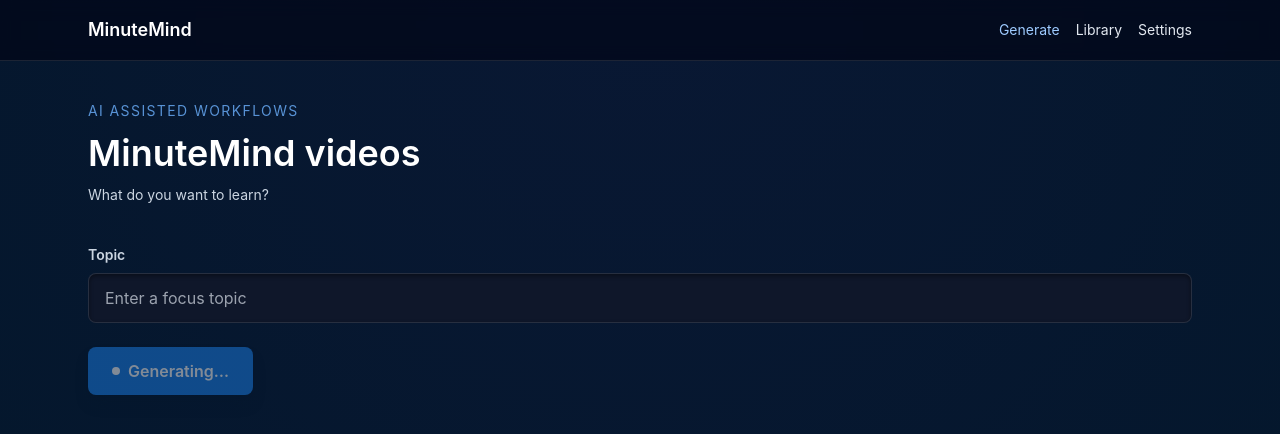
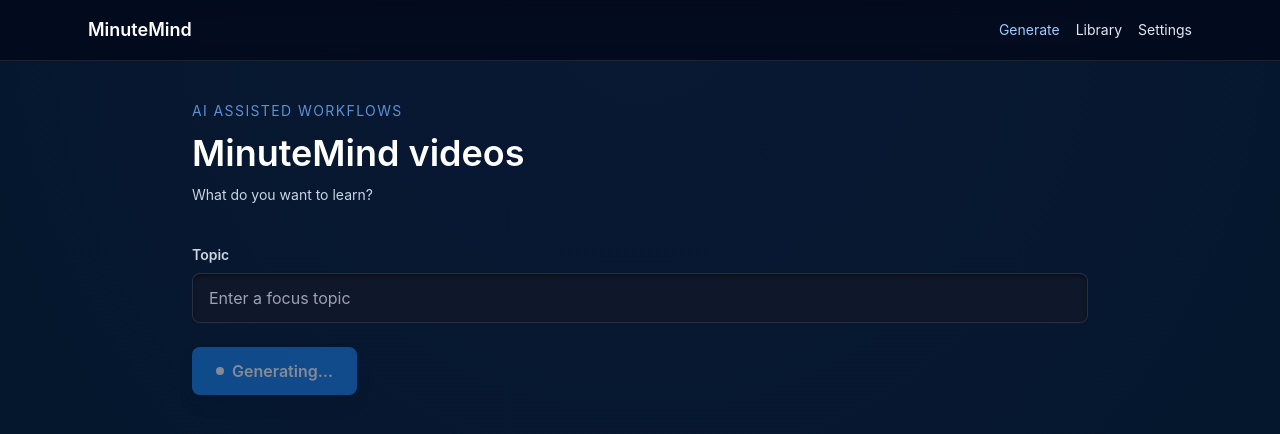
Before and after one commit to WPeytz/MinuteMind, a Vue app in the folder frontend/: page / in a window 1280 px wide. Shown: the top 434 px of the page. Built offline with nearby package versions, Linux system fonts and the light colour scheme; no server answers.

Commit message:
Center content on homepage

```diff
--- a/frontend/src/pages/Home.vue
+++ b/frontend/src/pages/Home.vue
@@ -1,5 +1,5 @@
 <template>
-  <section class="space-y-10">
+  <section class="mx-auto max-w-4xl space-y-10">
     <header class="space-y-3">
       <p class="text-sm uppercase tracking-widest text-brand-300/80">AI Assisted Workflows</p>
       <h1 class="text-4xl font-semibold text-white">MinuteMind videos</h1>
```
